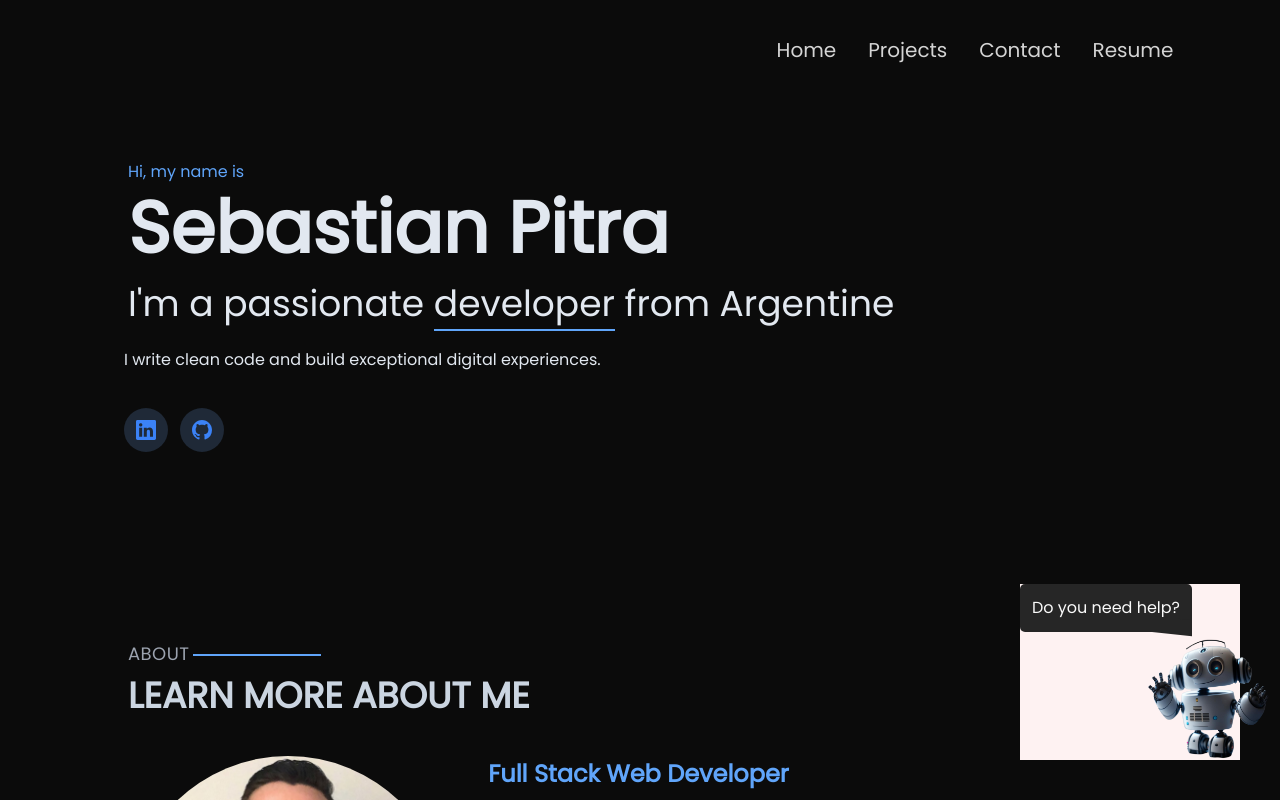
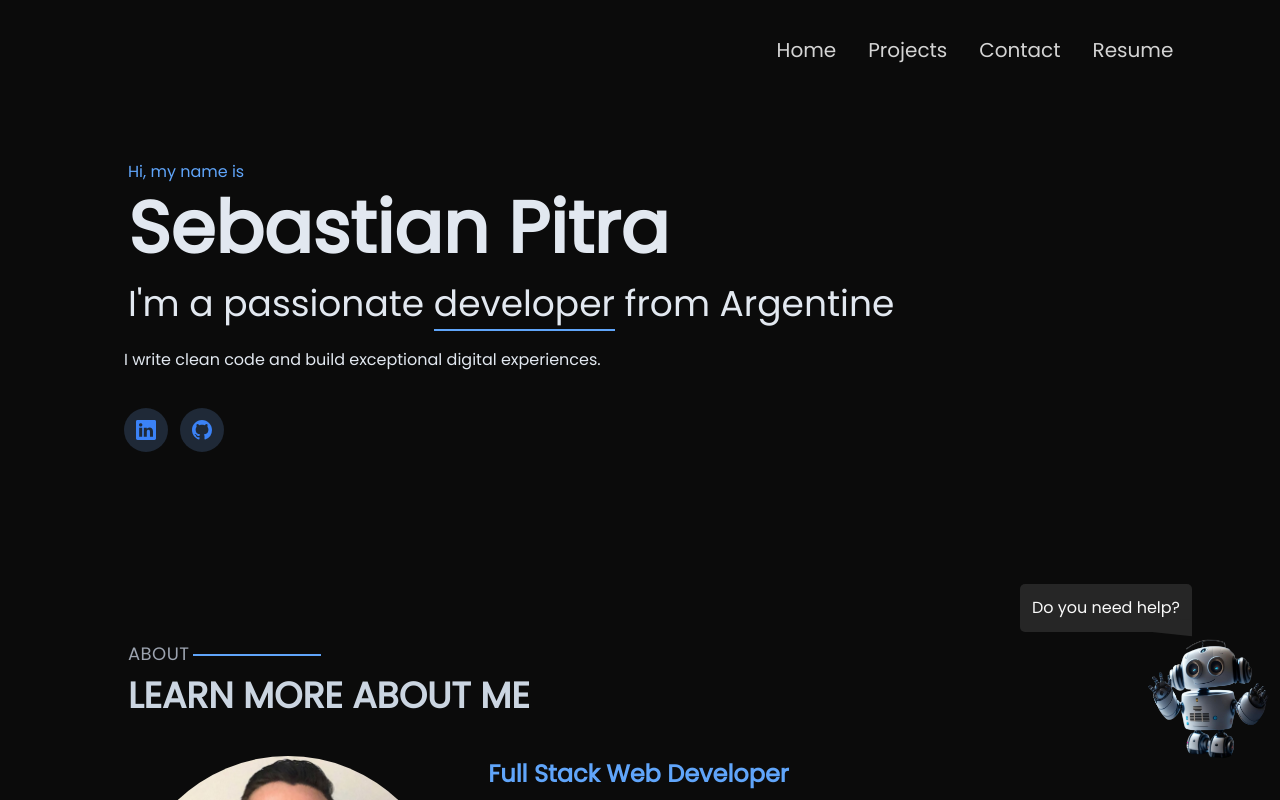
Before and after one commit to seba-pitra/portfolio, a React (Create React App) app: page / in a window 1280 px wide. Shown: the top 800 px of the page. Built offline with nearby package versions, Linux system fonts and the light colour scheme.

Commit message:
styles(ChatBot): removed test background

```diff
--- a/src/components/ChatBot/ChatBot.tsx
+++ b/src/components/ChatBot/ChatBot.tsx
@@ -71,7 +71,7 @@ const ChatBot: FC = () => {
 
   return (
     <div className="absolute">
-      <div className="fixed bg-red-50 bottom-0 right-0 max-sm:mr-3 transform mr-10 mb-10 z-10">
+      <div className="fixed bottom-0 right-0 max-sm:mr-3 transform mr-10 mb-10 z-10">
 
       {
           !isSelected &&
```
